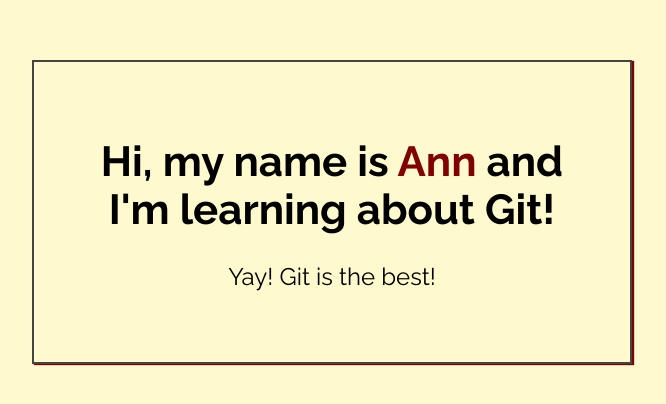
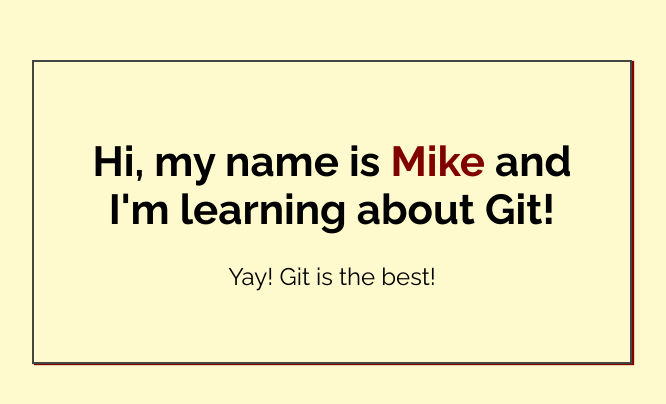
Before and after one commit to mikeperriss/my-first-repo, a plain HTML site: page index.html in a window 1280 px wide. Shown: the part 188-592 px from the top of the page, without its empty margins (308-974 px from the left). Drawn offline with Linux system fonts and the light colour scheme.

Commit message:
Adeed name to index.html

```diff
--- a/index.html
+++ b/index.html
@@ -14,7 +14,7 @@
 <body>
 
     <div class="greeting">
-        <h1>Hi, my name is <span class="highlight">Ann</span> and I'm learning about Git! </h1>
+        <h1>Hi, my name is <span class="highlight">Mike</span> and I'm learning about Git! </h1>
 
         <p>Yay! Git is the best!</p>
     </div>
```
